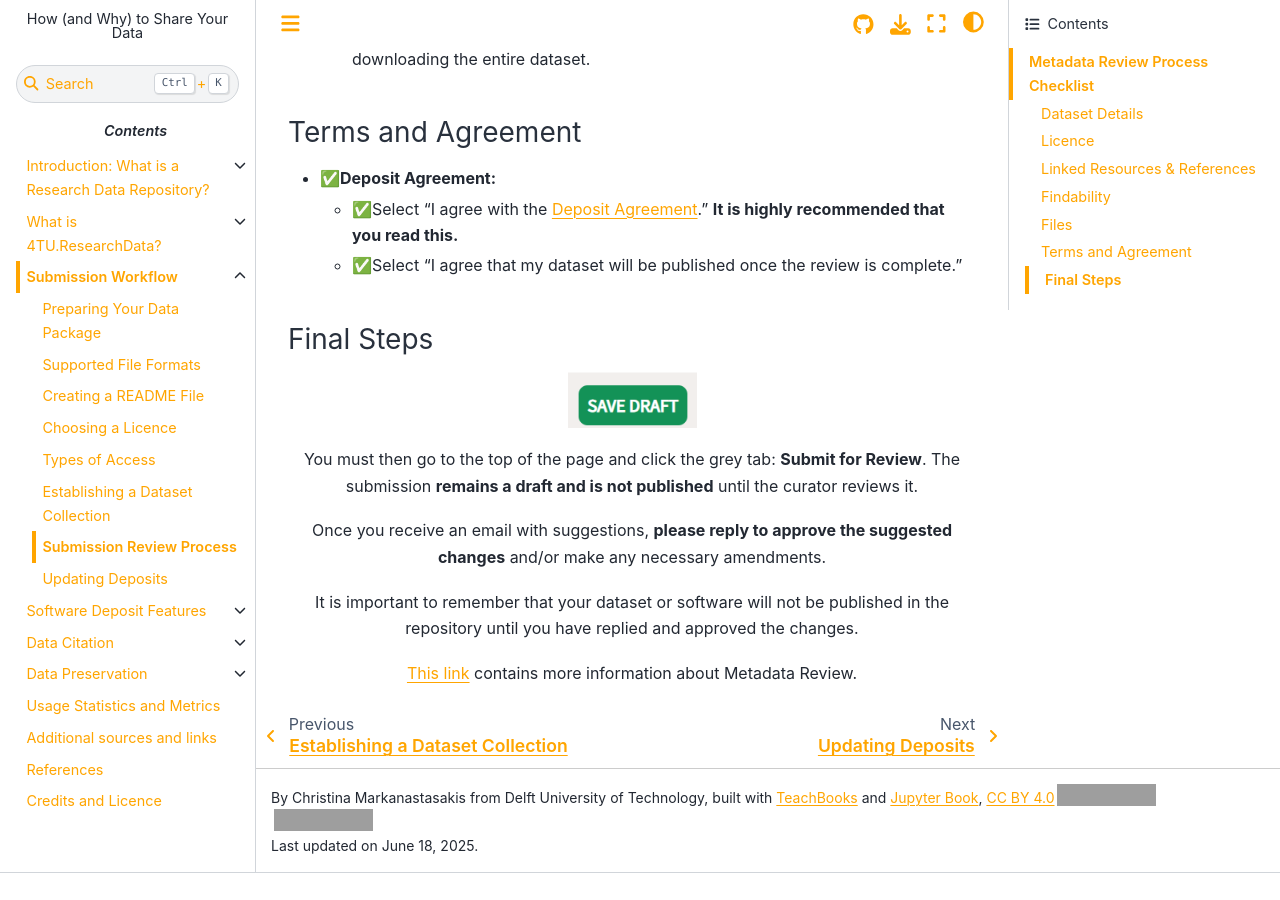
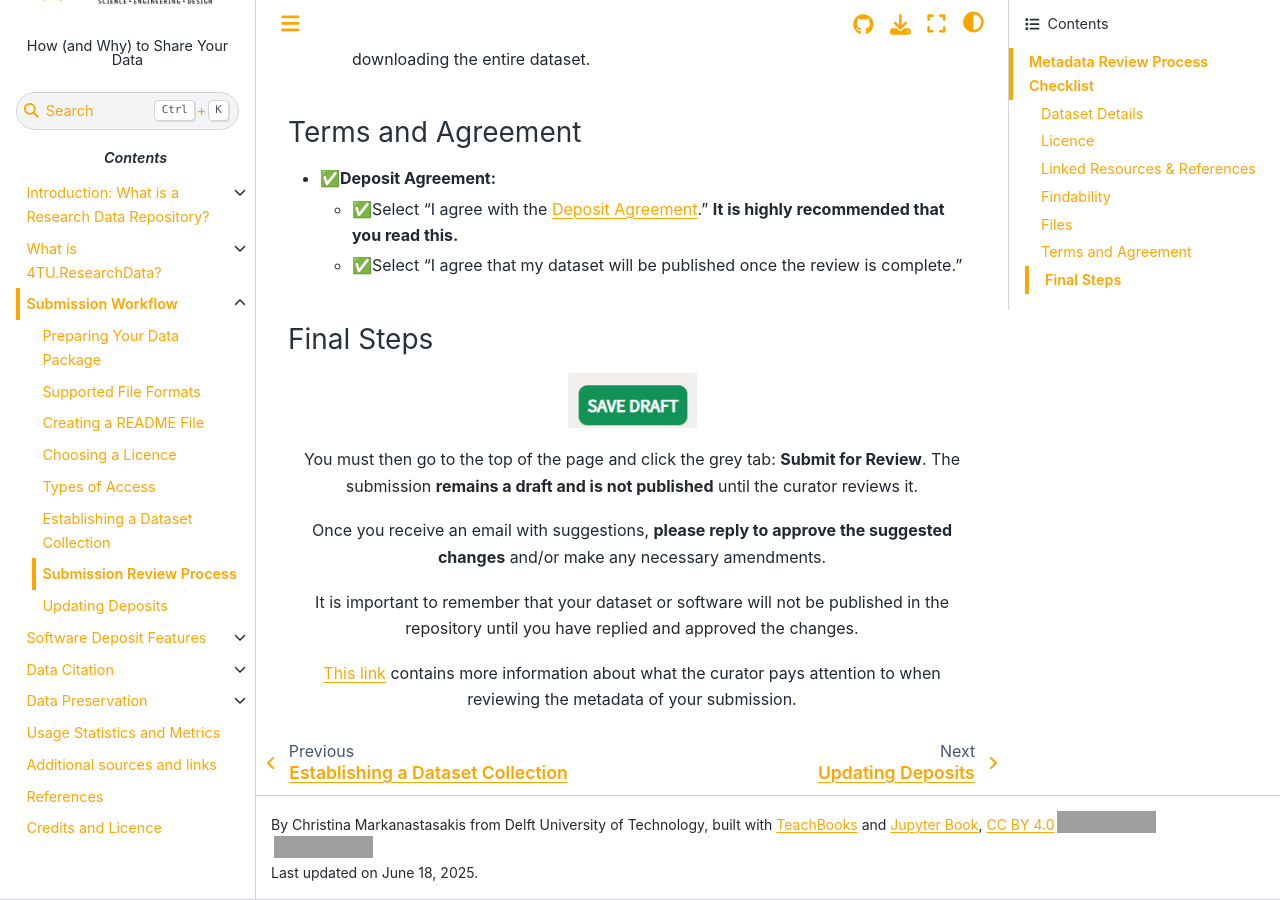
Before and after one commit to TUDelft-books/FAIR4TU_Submission_Help, a Jupyter Book: the page built from book/submission_workflow/data_curation.md, in a window 1280 px wide and 900 px high, scrolled down 4842 px. Built offline with Jupyter Book 1.0.4 settings and Sphinx 7.4.7 and the Sphinx Book theme 1.1.4, drawn with Linux system fonts in a browser that asks for light colours; pages that are not in the unit, such as notebooks, are missing from menus; comment, search, counter and statistics services are not loaded; before the commit the page ends 5715 px from its top, so only the background shows below that; grey boxes are pictures that could not be loaded.

Commit message:
Update data_curation.md

```diff
--- a/book/submission_workflow/data_curation.md
+++ b/book/submission_workflow/data_curation.md
@@ -190,4 +190,4 @@ Once you receive an email with suggestions, **please reply to approve the sugges
 
 It is important to remember that your dataset or software will not be published in the repository until you have replied and approved the changes.
 
-[This link](https://data.4tu.nl/s/documents/Metadata_review_guidelines_June_2021.pdf) contains more information about Metadata Review.
+[This link](https://data.4tu.nl/s/documents/Metadata_review_guidelines_June_2021.pdf) contains more information about what the curator pays attention to when reviewing the metadata of your submission.
```
